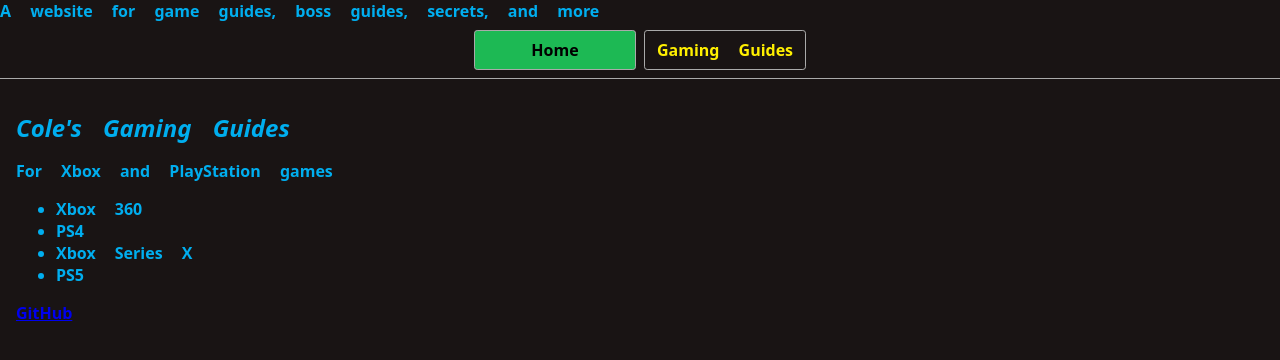
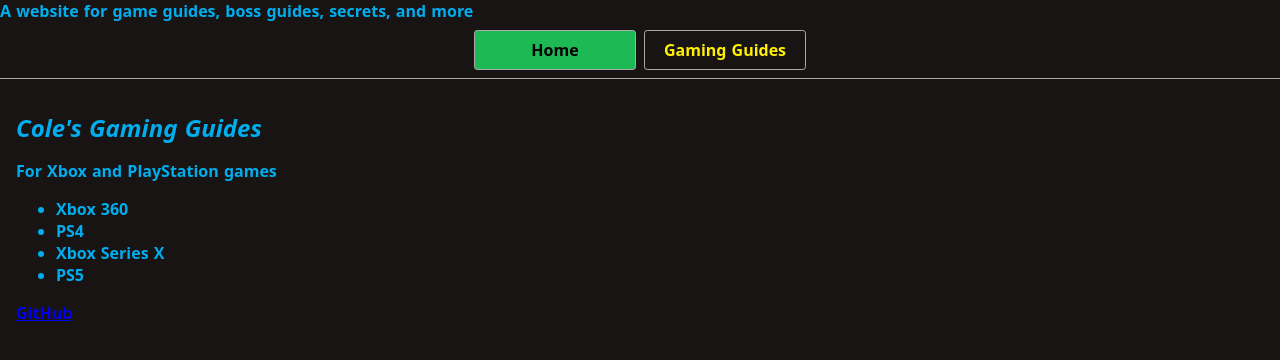
Before and after one commit to ColeC079/Game-guides, a website: page index.html in a window 1280 px wide. Drawn offline with Linux system fonts and the light colour scheme.

Commit message:
Update styles.css

```diff
--- a/styles.css
+++ b/styles.css
@@ -11,7 +11,7 @@
   margin: 0;
   font-family: system-ui, sans-serif;
   font-weight: bold;
-  word-spacing: 15px;
+  word-spacing: 1px;
   color: #00aeef;
   background-color: #191414;
 }
```
